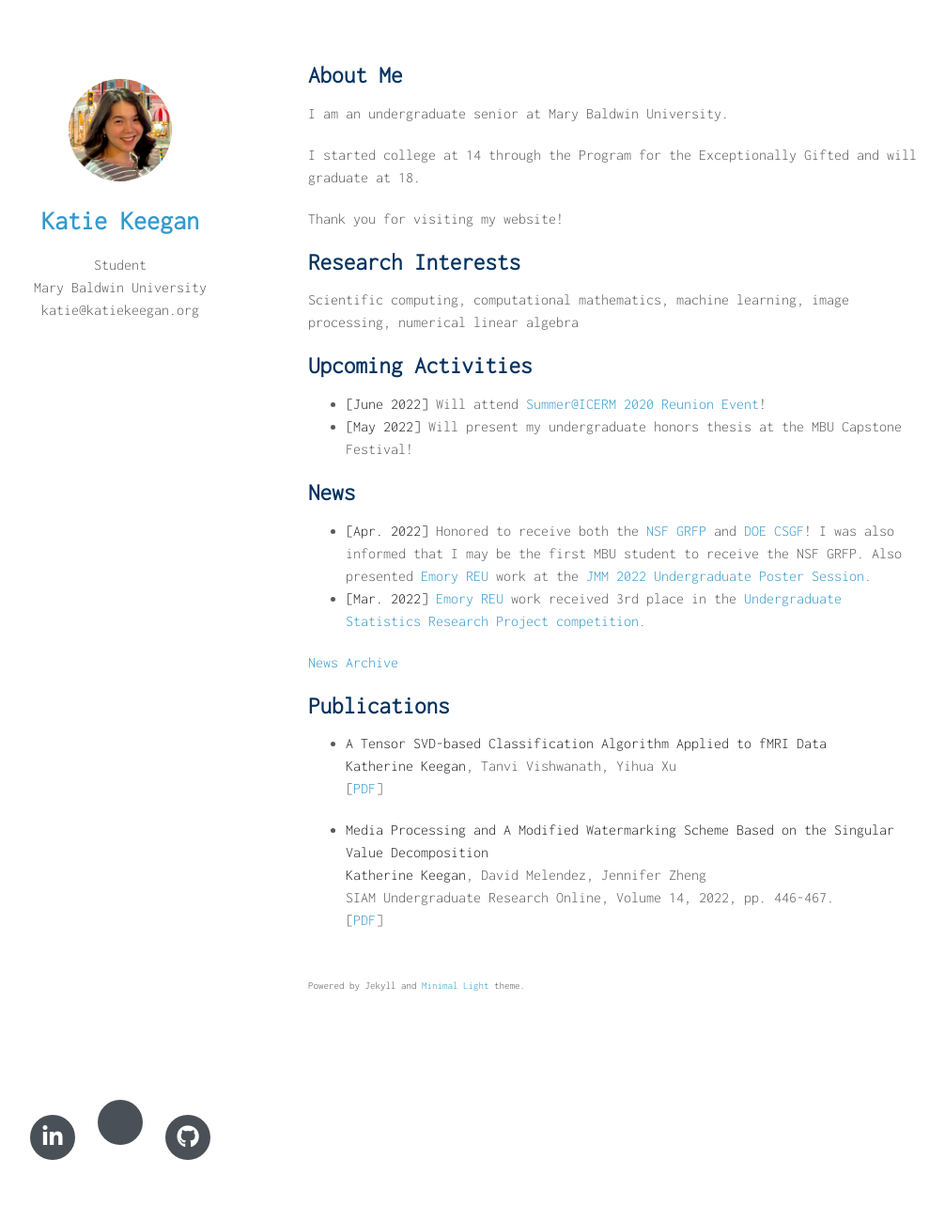
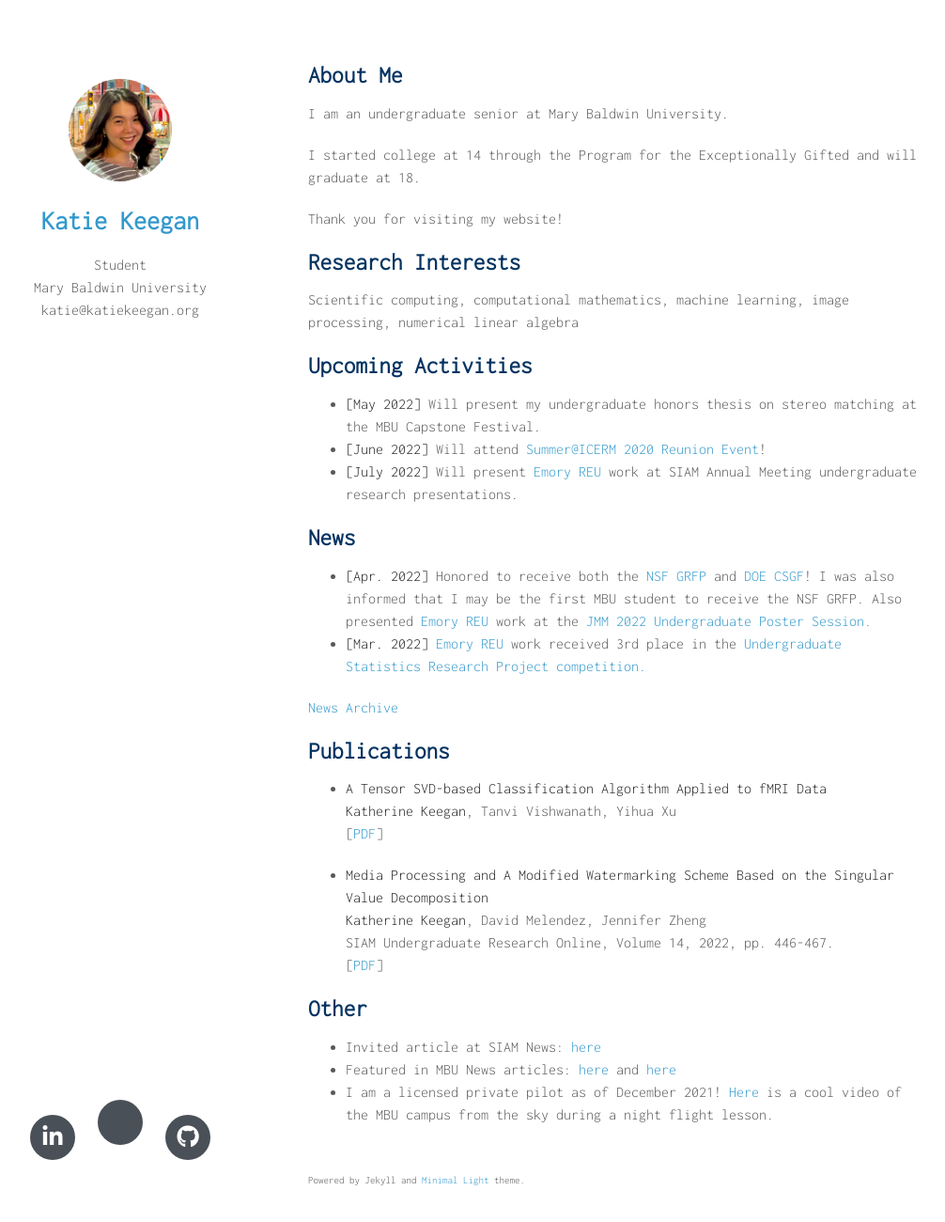
Before and after one commit to katiekeegan/katiekeegan, a Jekyll site: the page built from index.md, in a window 1280 px wide and 1336 px high. Shown: the top 1300 px of the window at 94% size, without its empty margins (142-1148 px from the left). Built offline with Jekyll 4.4.1, drawn with Linux system fonts in a browser that asks for light colours; nearby versions of some CDN libraries; a style sheet for code colours, icons or effects is not loaded; our own code applies the rules of GitHub Pages for plain Markdown files.

Commit message:
Update index.md

```diff
--- a/index.md
+++ b/index.md
@@ -17,8 +17,9 @@ Scientific computing, computational mathematics, machine learning, image process
 
 ## Upcoming Activities
 
+- **[May 2022]**  Will present my undergraduate honors thesis on stereo matching at the MBU Capstone Festival.
 - **[June 2022]**  Will attend [Summer@ICERM 2020 Reunion Event](https://www.google.com/search?q=icerm+2020+reunion&oq=icerm+2020+reunion&aqs=chrome..69i57j69i61.1755j0j1&sourceid=chrome&ie=UTF-8)!
-- **[May 2022]**  Will present my undergraduate honors thesis at the MBU Capstone Festival!
+- **[July 2022]** Will present [Emory REU](http://www.mathcs.emory.edu/site/scicomp/REURET/) work at SIAM Annual Meeting undergraduate research presentations.
 
 ## News
 
@@ -43,3 +44,9 @@ Scientific computing, computational mathematics, machine learning, image process
   SIAM Undergraduate Research Online, Volume 14, 2022, pp. 446-467.
   <br>
   [[PDF](https://www.siam.org/Portals/0/Documents/S141166PDF.pdf?ver=2021-09-23-070730-093)]
+
+## Other
+
+- Invited article at SIAM News: [here](https://sinews.siam.org/Details-Page/a-modified-watermarking-scheme-based-on-the-singular-value-decomposition)
+- Featured in MBU News articles: [here](https://marybaldwin.edu/news/2021/12/17/program-for-the-exceptionally-gifted-standout-katie-keegan-22-wins-national-attention/) and [here](https://marybaldwin.edu/news/2022/04/29/senior-wins-prestigious-doctoral-research-fellowship/)
+- I am a licensed private pilot as of December 2021! [Here](https://youtu.be/YhEA6PkSirU) is a cool video of the MBU campus from the sky during a night flight lesson.
```
